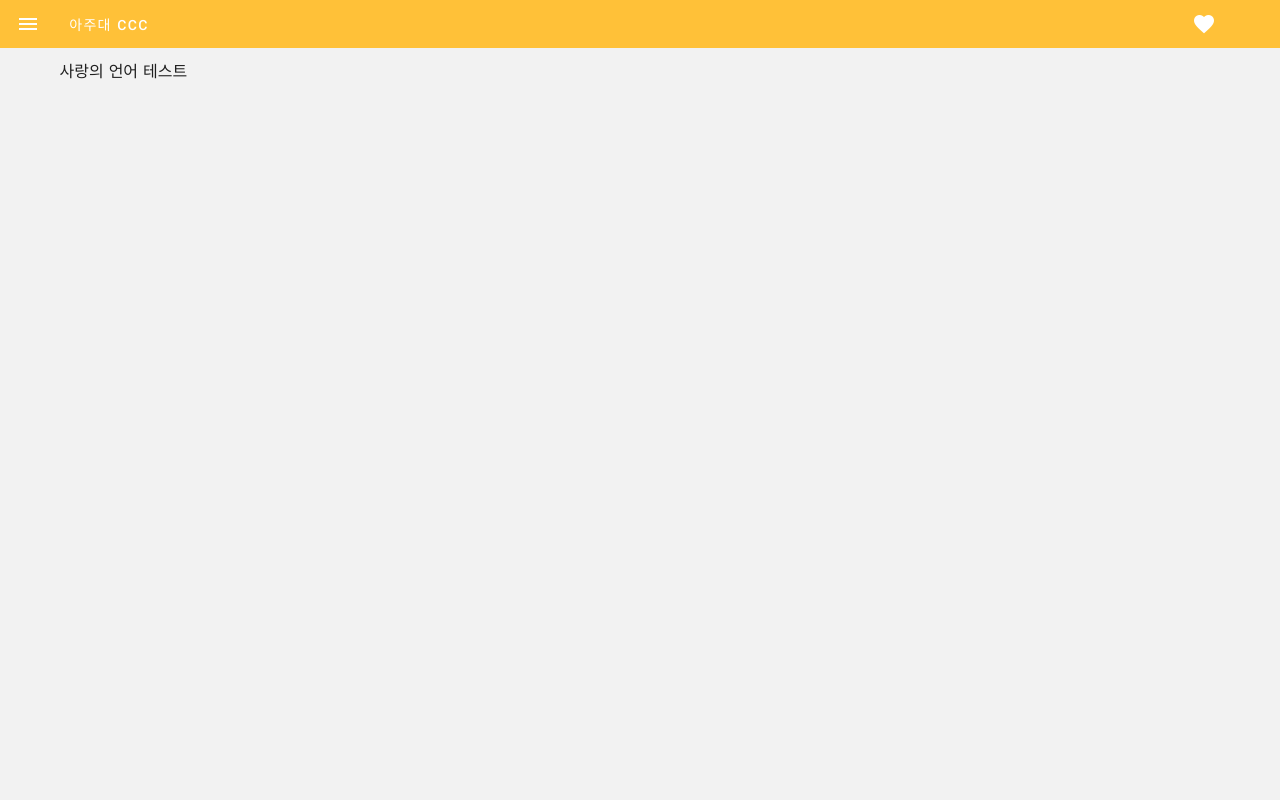
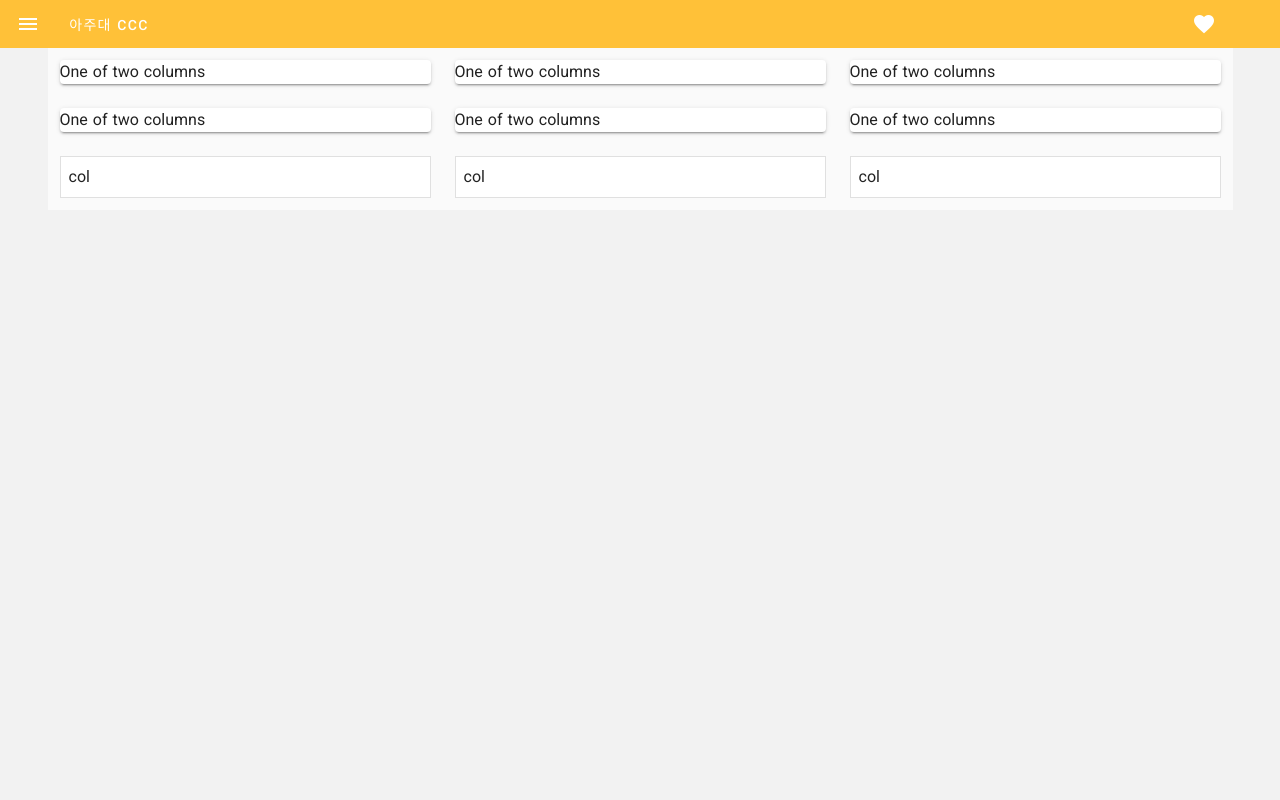
Before and after one commit to peterhyun1234/vue-ForSuwonCCC, a Nuxt app in the folder was-fsc/: page /langOflove/test in a window 1280 px wide. Shown: the top 800 px of the page. Built offline with nearby package versions, Linux system fonts and the light colour scheme.

Commit message:
after adopting language of love

```diff
--- a/was-fsc/pages/langOflove/index.vue
+++ b/was-fsc/pages/langOflove/index.vue
@@ -1,7 +1,35 @@
 <template>
   <v-app id="inspire">
     <v-container grid-list-xl>
-      사랑의 언어
+      <v-layout
+        align-center
+        justify-center
+        row
+        wrap
+      >
+        <v-flex
+          xs12
+        >
+          <p>사랑의 언어에 대한 설명~~</p>
+        </v-flex>
+      </v-layout>
+      <v-layout
+        align-center
+        justify-center
+        row
+        wrap
+      >
+        <v-flex
+          xs12
+        >
+          <v-btn
+            text
+            to="/langOflove/test"
+          >
+            사랑의 언어 테스트 시작하기
+          </v-btn>
+        </v-flex>
+      </v-layout>
     </v-container>
   </v-app>
 </template>
--- a/was-fsc/pages/langOflove/test.vue
+++ b/was-fsc/pages/langOflove/test.vue
@@ -1,10 +1,61 @@
+
+
 <template>
   <v-app id="inspire">
-    <v-container grid-list-xl>
-      사랑의 언어 테스트
+    <v-container class="grey lighten-5">
+      <v-row>
+        <v-col>
+          <v-card>
+            One of two columns
+          </v-card>
+        </v-col>
+        <v-col>
+          <v-card>
+            One of two columns
+          </v-card>
+        </v-col>
+        <v-col>
+          <v-card>
+            One of two columns
+          </v-card>
+        </v-col>
+      </v-row>
+      <v-row>
+        <v-col>
+          <v-card>
+            One of two columns
+          </v-card>
+        </v-col>
+        <v-col>
+          <v-card>
+            One of two columns
+          </v-card>
+        </v-col>
+        <v-col>
+          <v-card>
+            One of two columns
+          </v-card>
+        </v-col>
+      </v-row>
+      <v-row>
+        <v-col
+          v-for="n in 3"
+          :key="n"
+          cols="sm"
+        >
+          <v-card
+            class="pa-2"
+            outlined
+            tile
+          >
+            col
+          </v-card>
+        </v-col>
+      </v-row>
     </v-container>
   </v-app>
 </template>
+
 
 <script>
 
```
